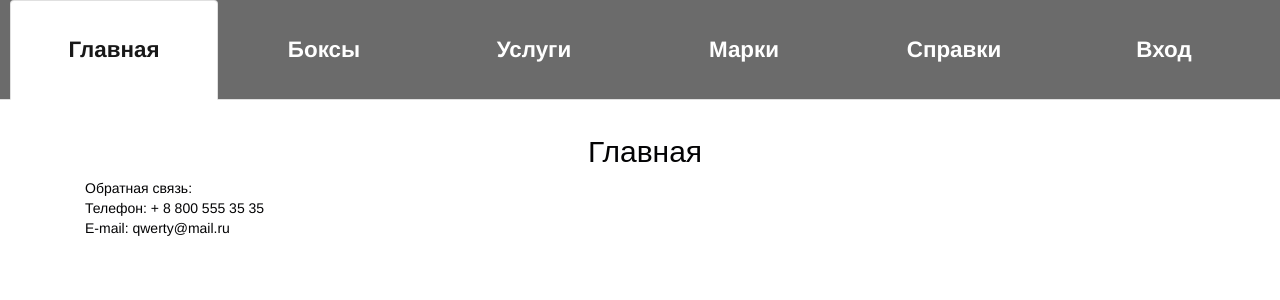
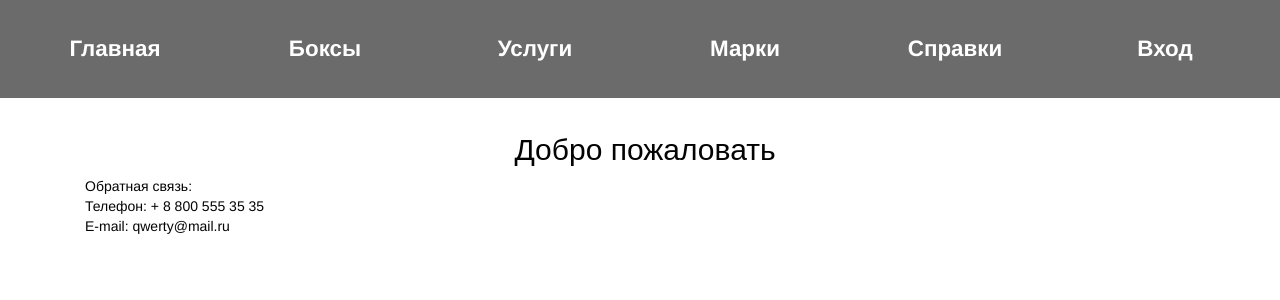
Before and after one commit to strangecamelcaselogin/db_course_project, a Flask app: page / in a window 1280 px wide. Shown: the top 300 px of the page. Run offline with Flask 2, Linux system fonts and the light colour scheme; some libraries are stand-ins or nearby versions.

Commit message:
исправить меню

```diff
--- a/main.py
+++ b/main.py
@@ -8,13 +8,43 @@ from loginform import LoginForm
 app = Flask(__name__)
 
 
+
 @app.route('/Index.html')
 def main():
     return redirect('/')
 
 
-@app.route('/', methods=['GET', 'POST'])
+@app.route('/')
 def index():
+    return render_template('index.html')
+
+
+@app.route('/Box')
+def box():
+    return render_template('Box.html')
+
+
+@app.route('/Service')
+def service():
+    return render_template('Service.html')
+
+@app.route('/Ref')
+def ref():
+    return render_template('Ref.html')
+
+
+@app.route('/Mark')
+def mark():
+    return render_template('Mark.html')
+
+
+@app.route('/Registration.html')
+def registration():
+    return render_template("Registration.html")
+
+
+@app.route('/Login', methods=['GET', 'POST'])
+def login():
     form = LoginForm(request.form)
 
     if request.method == 'POST':
@@ -25,7 +55,7 @@ def index():
         else:
             print('not valid')
 
-    return render_template('index.html', form=form)
+    return render_template('Login.html', form=form)
 
 
 if __name__ == '__main__':
--- a/static/style.css
+++ b/static/style.css
@@ -95,11 +95,14 @@ nav
 
 
 /*выделенная ссылка*/
-.nav-tabs>li.active>a
+
+.nav-tabs>li.active>a, .nav-tabs>li.active>a:hover, .nav-tabs>li.active>a:focus
 {
 color: #000!important;
 }
 #ddmenu li:hover > a { color: #000!important; background: #989ea0; opacity: 0.9}
+
+#ddmenu li a:active { color: #000!important; background: #fff!important;}
 
 #ddmenu ul
 {
--- a/templates/base.html
+++ b/templates/base.html
@@ -1,17 +1,25 @@
-<html><head><title>Car</title><link rel='stylesheet' href='static/bootstrap.min.css' type='text/css' media='all'><link rel='stylesheet' href='static/style.css' type='text/css' media='all'><link rel="icon" type="image/vnd.microsoft.icon" href="static/favicon.ico"/></head>
+<html>
+<head>
+    <title>Car</title>
+    <link rel='stylesheet' href='static/bootstrap.min.css' type='text/css' media='all'>
+    <link rel='stylesheet' href='static/style.css' type='text/css' media='all'>
+    <link rel="icon" type="image/vnd.microsoft.icon" href="static/favicon.ico"/>
+</head>
  <body>
     <nav>
-		<ul id="ddmenu" class="nav nav-tabs">
-		<li class="active col-sm-2 "><a href="Index.html">Главная</a></li>
-		<li class="col-sm-2"><a href="Box.html">Боксы</a>
-		<li class="col-sm-2"><a href="Service.html">Услуги</a></li>
-		<li class="col-sm-2"><a href="Mark.html">Марки</a></li>
-		<li class="col-sm-2"><a href="Ref.html">Справки</a></li>
-		<li class="col-sm-2"><a href="Login.html">Вход</a></li>
+		<ul id="ddmenu" class="nav">
+		<li class="col-sm-2 "><a href="/" data-toggle="tab">Главная</a></li>
+		<li class="col-sm-2"><a href="Box" data-toggle="tab">Боксы</a>
+		<li class="col-sm-2"><a href="Service" data-toggle="tab">Услуги</a></li>
+		<li class="col-sm-2"><a href="Mark" data-toggle="tab">Марки</a></li>
+		<li class="col-sm-2"><a href="Ref" data-toggle="tab">Справки</a></li>
+		<li class="col-sm-2"><a href="Login" data-toggle="tab">Вход</a></li>
 		</ul>
 	</nav>
 	<div class="container">
-    {% block content %}{% endblock %}
+        <div class="tab-content">
+            {% block content %}{% endblock %}
+        </div>
 	</div>
   </body>
 </html>
--- a/templates/index.html
+++ b/templates/index.html
@@ -3,7 +3,8 @@
 
 {% block content %}
 <div class="container-fluid" style="padding: 15px">
-	<h1>Главная</h1>
+	<h1>Добро пожаловать</h1>
+	<p></p>
 	<p>Обратная связь:
 	<br> Телефон: + 8 800 555 35 35
 	<br> E-mail: qwerty@mail.ru</p>
```
